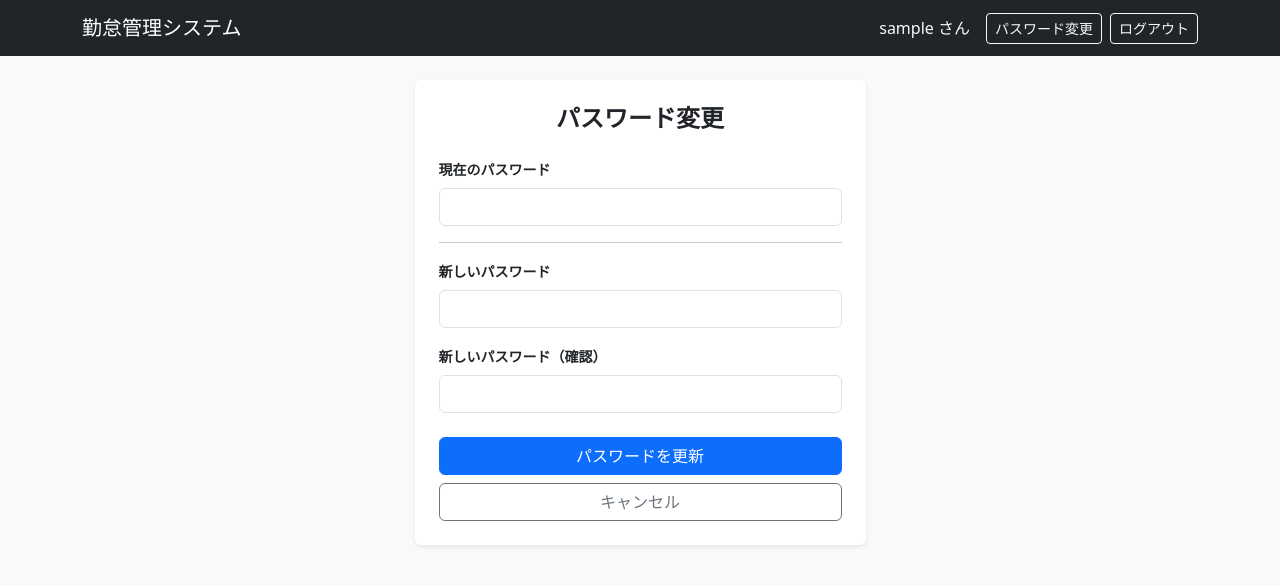
After one commit to Mari714323/attendance-management-app, a Flask app: page /change-password in a window 1280 px wide. The commit adds this page. Shown: the top 585 px of the page. Run offline with Flask 3, Linux system fonts and the light colour scheme; the visitor is signed in with stand-in values (Sample User, id 1).

Commit message:
add password change

```diff
--- a/routes/auth.py
+++ b/routes/auth.py
@@ -2,6 +2,7 @@
 from flask import Blueprint, render_template, request, redirect, url_for, session, flash
 from models import User
 from werkzeug.security import check_password_hash
+from werkzeug.security import generate_password_hash
 
 auth_bp = Blueprint('auth', __name__)
 
@@ -28,3 +29,35 @@ def login():
 def logout():
     session.clear()
     return redirect(url_for('auth.login'))
+
+@auth_bp.route('/change-password', methods=['GET', 'POST'])
+def change_password():
+    if 'user_id' not in session:
+        return redirect(url_for('auth.login'))
+
+    if request.method == 'POST':
+        old_password = request.form.get('old_password')
+        new_password = request.form.get('new_password')
+        confirm_password = request.form.get('confirm_password')
+
+        from models import db, User # 関数内でインポート
+        user = User.query.get(session['user_id'])
+
+        # 1. 現在のパスワードが正しいかチェック
+        if not check_password_hash(user.password, old_password):
+            flash('現在のパスワードが正しくありません')
+            return redirect(url_for('auth.change_password'))
+
+        # 2. 新しいパスワードと確認用が一致するかチェック
+        if new_password != confirm_password:
+            flash('新しいパスワードが一致しません')
+            return redirect(url_for('auth.change_password'))
+
+        # 3. パスワードを更新（ハッシュ化して保存）
+        user.password = generate_password_hash(new_password)
+        db.session.commit()
+
+        flash('パスワードを更新しました')
+        return redirect(url_for('staff.index'))
+
+    return render_template('change_password.html')
--- a/templates/base.html
+++ b/templates/base.html
@@ -13,9 +13,10 @@
             <a class="navbar-brand" href="{{ url_for('staff.index') }}">勤怠管理システム</a>
             {% if session.get('user_id') %}
             <div class="d-flex align-items-center">
-                <span class="navbar-text me-3">
-                    {{ session.get('username') }} さん（{{ '管理者' if session.get('role') == 'admin' else '従業員' }}）
+                <span class="navbar-text me-3 text-light">
+                    {{ session.get('username') }} さん
                 </span>
+                <a href="{{ url_for('auth.change_password') }}" class="btn btn-outline-light btn-sm me-2">パスワード変更</a>
                 <a href="{{ url_for('auth.logout') }}" class="btn btn-outline-light btn-sm">ログアウト</a>
             </div>
             {% endif %}
--- /dev/null
+++ b/templates/change_password.html
@@ -0,0 +1,34 @@
+{% extends "base.html" %}
+
+{% block title %}パスワード変更 - 勤怠管理システム{% endblock %}
+
+{% block content %}
+<div class="row justify-content-center">
+    <div class="col-md-5">
+        <div class="card shadow-sm border-0">
+            <div class="card-body p-4">
+                <h4 class="card-title text-center mb-4 fw-bold">パスワード変更</h4>
+                <form action="{{ url_for('auth.change_password') }}" method="POST">
+                    <div class="mb-3">
+                        <label class="form-label small fw-bold">現在のパスワード</label>
+                        <input type="password" name="old_password" class="form-control" required>
+                    </div>
+                    <hr>
+                    <div class="mb-3">
+                        <label class="form-label small fw-bold">新しいパスワード</label>
+                        <input type="password" name="new_password" class="form-control" required>
+                    </div>
+                    <div class="mb-3">
+                        <label class="form-label small fw-bold">新しいパスワード（確認）</label>
+                        <input type="password" name="confirm_password" class="form-control" required>
+                    </div>
+                    <div class="d-grid gap-2 mt-4">
+                        <button type="submit" class="btn btn-primary">パスワードを更新</button>
+                        <a href="{{ url_for('staff.index') }}" class="btn btn-outline-secondary">キャンセル</a>
+                    </div>
+                </form>
+            </div>
+        </div>
+    </div>
+</div>
+{% endblock %}
```
